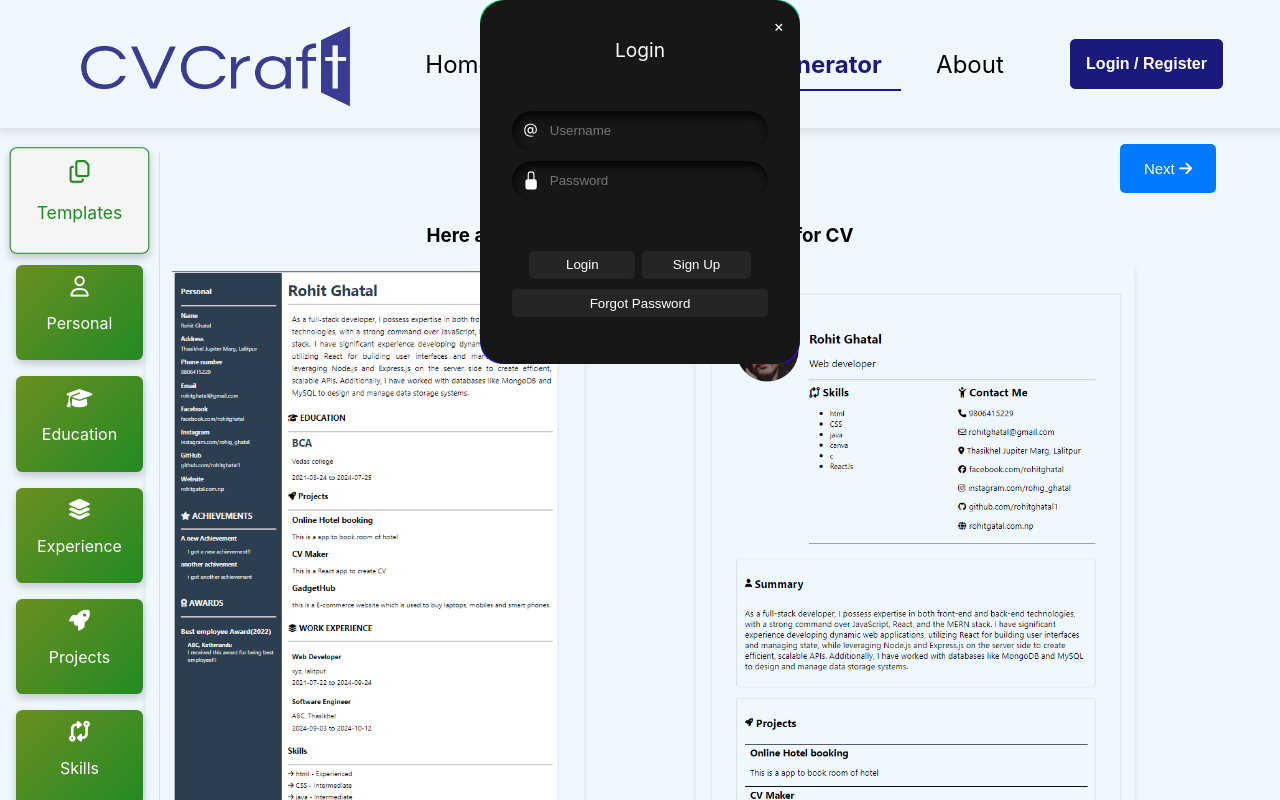
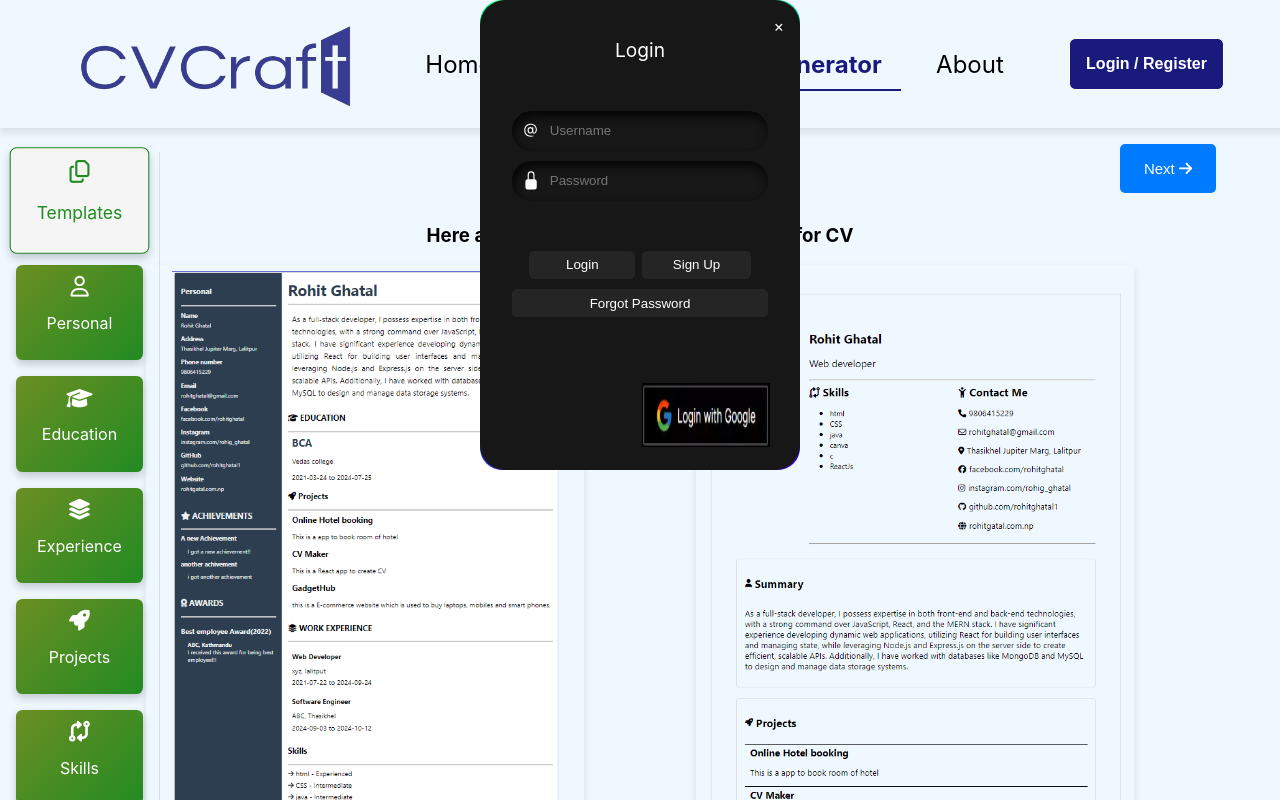
Before and after one commit to rohitghatal1/CVMaker-ReactJS, a React (Create React App) app: page /cvgenerator in a window 1280 px wide. Both pictures are taken after a click on the button "Login / Register". Shown: the top 800 px of the page. Built offline with nearby package versions, Linux system fonts and the light colour scheme.

Commit message:
added login with google section

```diff
--- a/src/components/LoginSignupForm.js
+++ b/src/components/LoginSignupForm.js
@@ -1,22 +1,23 @@
 import React from 'react'
+import googleLogin from '../assets/images/loginWithGoogle.png'
 import './loginSignup.css'
 
-export default function LoginSignupForm({closeLoginSignupForm}) {
+export default function LoginSignupForm({ closeLoginSignupForm }) {
     return (
         <div>
-            <div class="card">
-                <div class="card2">
-                    <form class="form">
+            <div className="card">
+                <div className="card2">
+                    <form className="form">
                         <span className='closeLoginForm' onClick={closeLoginSignupForm}>&times;</span>
                         <p id="heading">Login</p>
-                        <div class="field">
+                        <div className="field">
                             <svg
                                 viewBox="0 0 16 16"
                                 fill="currentColor"
                                 height="16"
                                 width="16"
                                 xmlns="http://www.w3.org/2000/svg"
-                                class="input-icon"
+                                className="input-icon"
                             >
                                 <path
                                     d="M13.106 7.222c0-2.967-2.249-5.032-5.482-5.032-3.35 0-5.646 2.318-5.646 5.702 0 3.493 2.235 5.708 5.762 5.708.862 0 1.689-.123 2.304-.335v-.862c-.43.199-1.354.328-2.29.328-2.926 0-4.813-1.88-4.813-4.798 0-2.844 1.921-4.881 4.594-4.881 2.735 0 4.608 1.688 4.608 4.156 0 1.682-.554 2.769-1.416 2.769-.492 0-.772-.28-.772-.76V5.206H8.923v.834h-.11c-.266-.595-.881-.964-1.6-.964-1.4 0-2.378 1.162-2.378 2.823 0 1.737.957 2.906 2.379 2.906.8 0 1.415-.39 1.709-1.087h.11c.081.67.703 1.148 1.503 1.148 1.572 0 2.57-1.415 2.57-3.643zm-7.177.704c0-1.197.54-1.907 1.456-1.907.93 0 1.524.738 1.524 1.907S8.308 9.84 7.371 9.84c-.895 0-1.442-.725-1.442-1.914z"
@@ -24,33 +25,40 @@ export default function LoginSignupForm({closeLoginSignupForm}) {
                             </svg>
                             <input
                                 type="text"
-                                class="input-field"
+                                className="input-field"
                                 placeholder="Username"
-                                autocomplete="off"
+                                autoComplete="off"
                             />
                         </div>
-                        <div class="field">
+                        <div className="field">
                             <svg
                                 viewBox="0 0 16 16"
                                 fill="currentColor"
                                 height="16"
                                 width="16"
                                 xmlns="http://www.w3.org/2000/svg"
-                                class="input-icon"
+                                className="input-icon"
                             >
                                 <path
                                     d="M8 1a2 2 0 0 1 2 2v4H6V3a2 2 0 0 1 2-2zm3 6V3a3 3 0 0 0-6 0v4a2 2 0 0 0-2 2v5a2 2 0 0 0 2 2h6a2 2 0 0 0 2-2V9a2 2 0 0 0-2-2z"
                                 ></path>
                             </svg>
-                            <input type="password" class="input-field" placeholder="Password" />
+                            <input type="password" className="input-field" placeholder="Password" />
                         </div>
-                        <div class="btn">
-                            <button class="button1">
+                        <div className="btn">
+                            <button className="button1">
                                 &nbsp;&nbsp;&nbsp;&nbsp;&nbsp;&nbsp;Login&nbsp;&nbsp;&nbsp;&nbsp;&nbsp;&nbsp;
                             </button>
-                            <button class="button2">Sign Up</button>
+                            <button className="button2">Sign Up</button>
                         </div>
-                        <button class="button3">Forgot Password</button>
+                        <button className="button3">Forgot Password</button>
+
+                        {/* Google Login Section Moved Here */}
+                        <div className="loginWithGoogleSection">
+                            <figure className='googleLoginImg'>
+                                <img src={googleLogin} alt="Login with Google" />
+                            </figure>
+                        </div>
                     </form>
                 </div>
             </div>
--- a/src/components/loginSignup.css
+++ b/src/components/loginSignup.css
@@ -140,3 +140,19 @@
     background-color: red;
     color: white;
   }
+
+  .card .card2 .loginWithGoogleSection{
+    width: 30%;
+    margin: auto;
+  }
+
+  .card .card2 .loginWithGoogleSection .googleLoginImg{
+    width: 8rem;
+    height: 4rem;
+    overflow: hidden;
+  }
+
+  .card .card2 .loginWithGoogleSection .googleLoginImg img{
+    width: 100%;
+    height: 100%;
+  }
```
Also changed, not shown: src/assets/images/loginWithGoogle.png (added).
